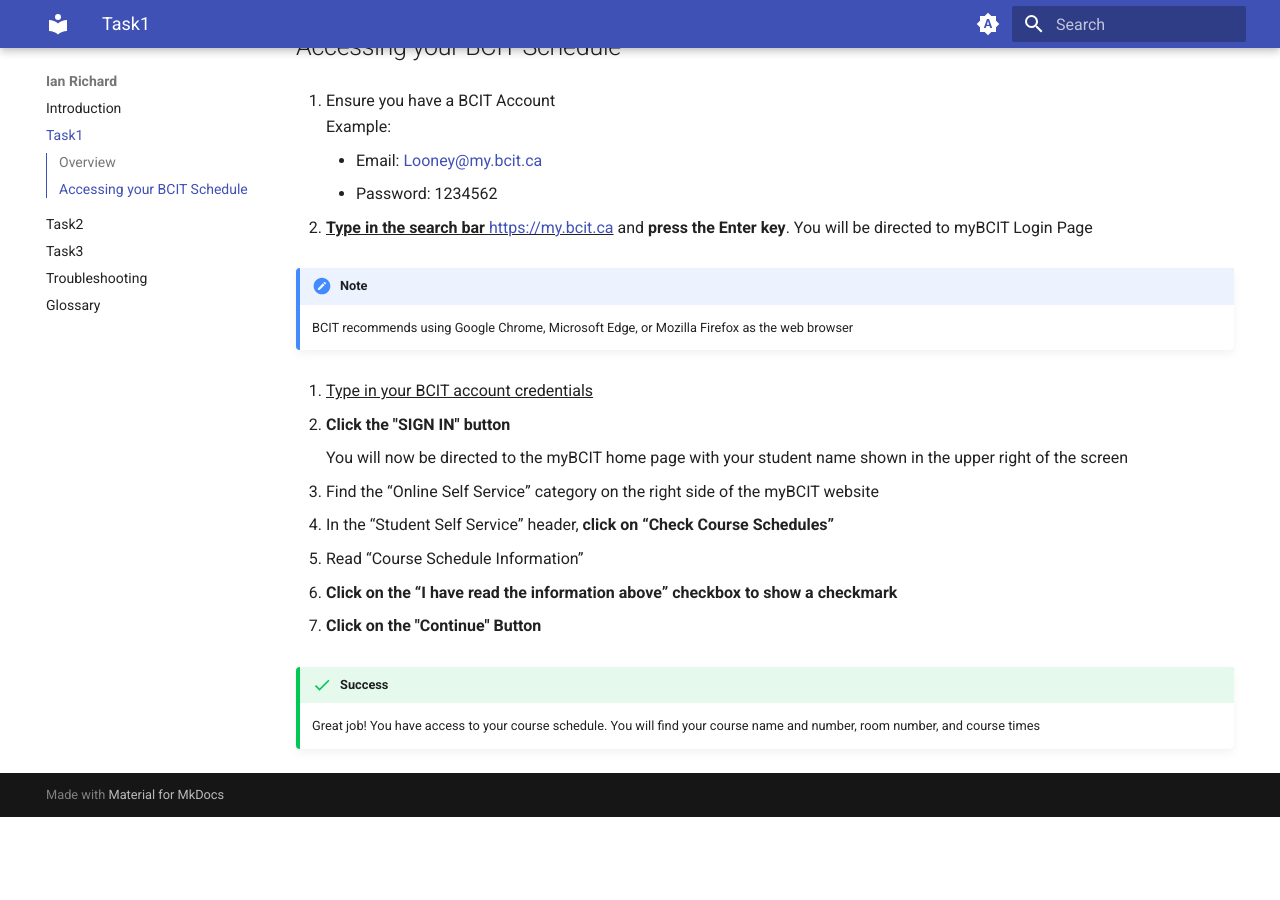
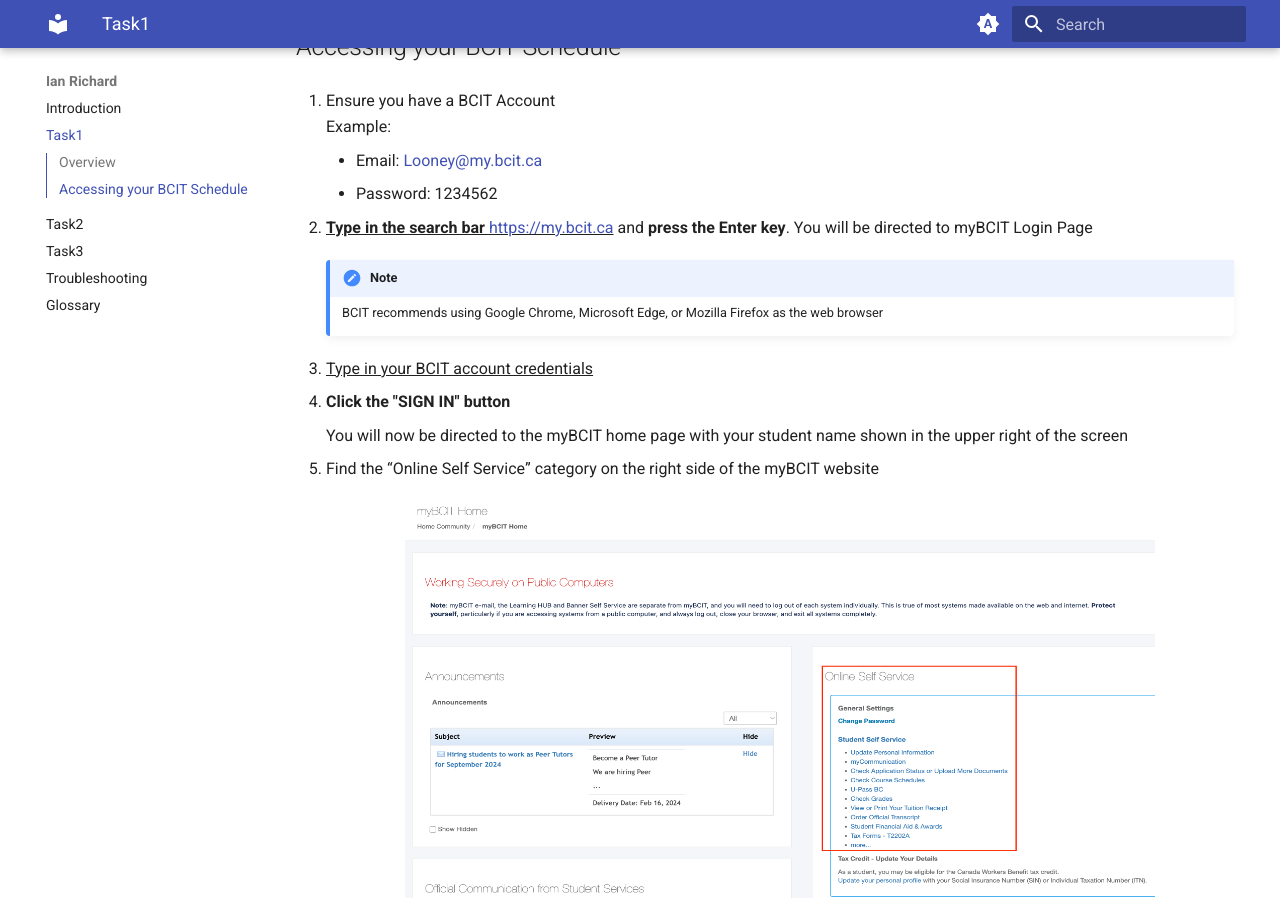
Before and after one commit to beingaturtle/beingaturtle.github.io, an MkDocs documentation site: the page built from docs/task1.md, in a window 1280 px wide and 900 px high, scrolled down 318 px. Built offline with MkDocs 1.6.1 and Material for MkDocs 9.7.7, drawn with Linux system fonts in a browser that asks for light colours; before the commit the page ends 1135 px from its top, so only the background shows below that.

Commit message:
Add photos, update task 1

```diff
--- a/docs/task1.md
+++ b/docs/task1.md
@@ -14,8 +14,9 @@
 
 2. <u>**Type in the search bar** <https://my.bcit.ca></u> and **press the Enter key**. You will be directed to myBCIT Login
    Page
-!!! note
-    BCIT recommends using Google Chrome, Microsoft Edge, or Mozilla Firefox as the web browser
+
+    !!! Note
+        BCIT recommends using Google Chrome, Microsoft Edge, or Mozilla Firefox as the web browser
 
 3. <u>Type in your BCIT account credentials</u>
     <!-- Email: <rmaceda1@mybcit.ca>
@@ -27,8 +28,13 @@
     You will now be directed to the myBCIT home page with your student name shown in the upper right of the screen
 
 5. Find the “Online Self Service” category on the right side of the myBCIT website
+    <figure markdown = "span">![Online Self Service](./assets/task1/T1_S1.png){: style="height:400px;width:750px"}
+   </figure>
+
 
 6. In the “Student Self Service” header, **click on “Check Course Schedules”**
+    <figure markdown = "span">![Student Self Service](./assets/task1/T1_S2.png){: style="height:400px;width:750px"}
+   </figure>
 
 7. Read “Course Schedule Information”
 
```
Also changed, not shown: docs/assets/task1/T1_S1.png (added), docs/assets/task1/T1_S2.png (added), docs/assets/task1/T1_S3.png (added), docs/assets/task1/T1_S4.png (added), docs/assets/task1/T1_S5.png (added), docs/assets/task1/T1_S6.png (added).
